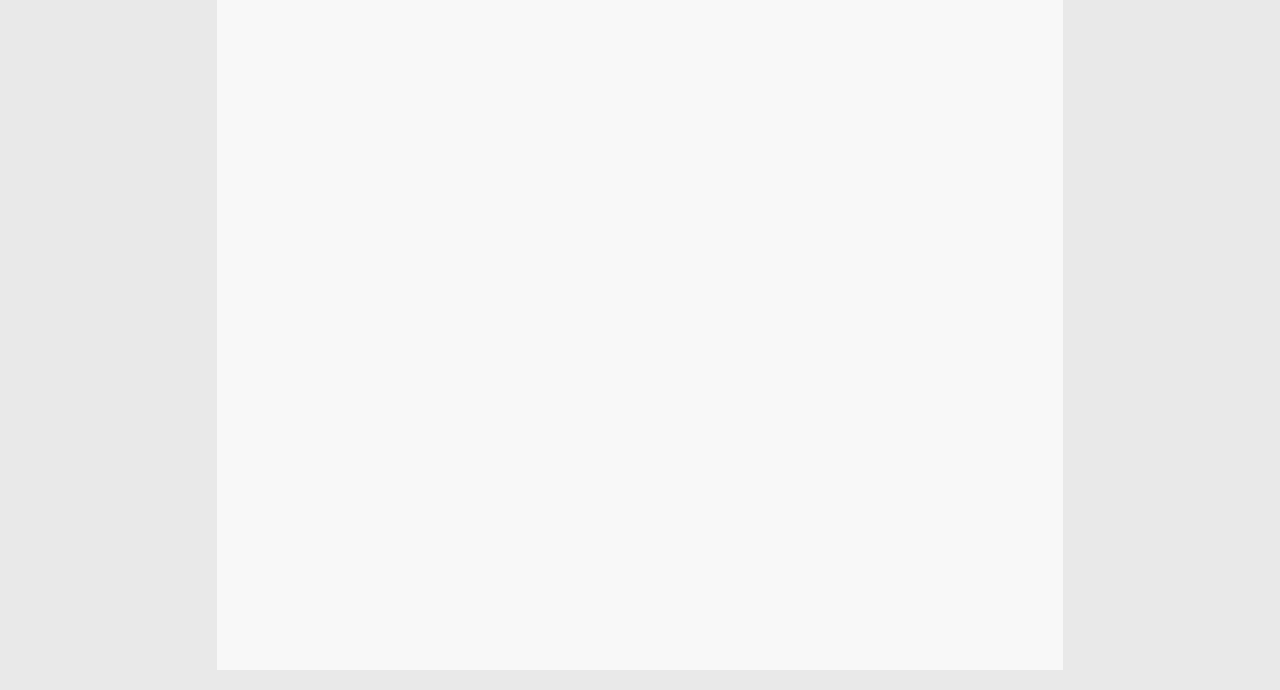
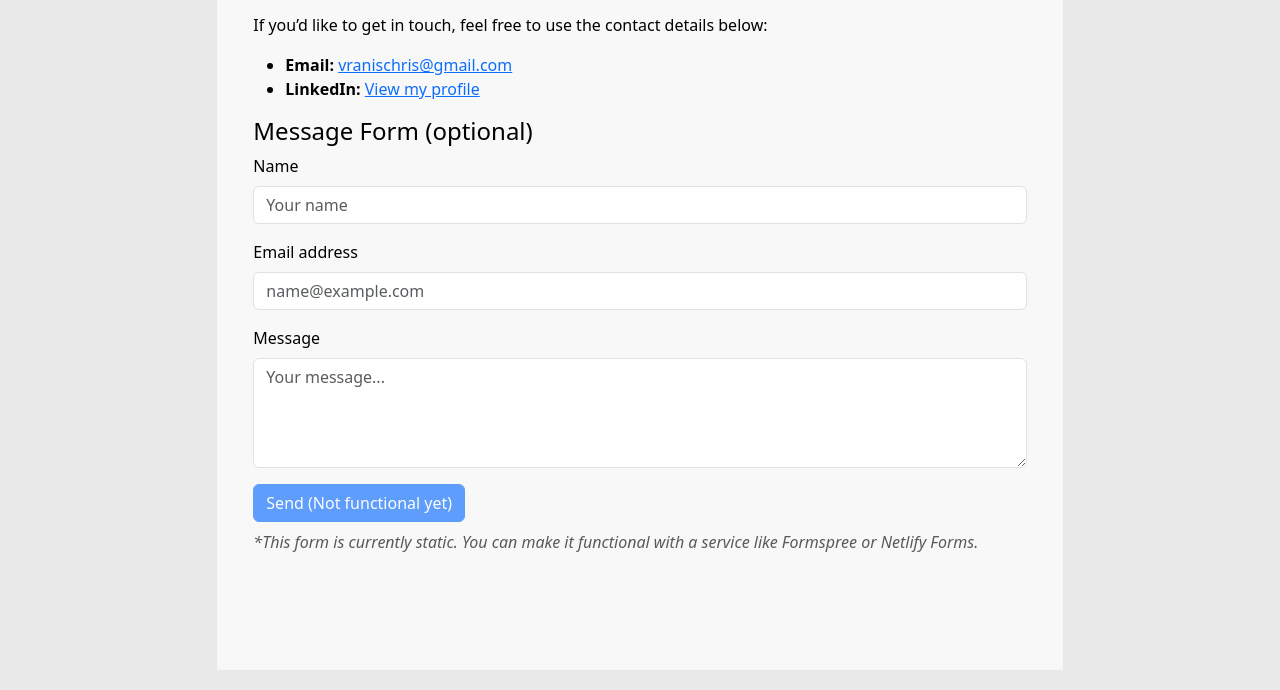
Before and after one commit to vranisch/vranisch.github.io, a plain HTML site: page contact.html in a window 1280 px wide. Shown: the part 326-1016 px from the top of the page. Drawn offline with nearby package versions, Linux system fonts and the light colour scheme.

Commit message:
Update contact.html

```diff
--- a/contact.html
+++ b/contact.html
@@ -95,8 +95,37 @@
       <div class="col-12 col-md-2"></div>
       <div class="col-12 col-md-8">
         <div class="main-box p-4">
-          vranischris@gmail.com
-          linkedin
+          <div class="container mt-5">
+  <h2>Contact Me</h2>
+  <hr />
+
+  <p>If you’d like to get in touch, feel free to use the contact details below:</p>
+
+  <ul>
+    <li><strong>Email:</strong> <a href="mailto:vranischris@gmail.com">vranischris@gmail.com</a></li>
+    <li><strong>LinkedIn:</strong> <a href="https://www.linkedin.com/in/YOUR-USERNAME" target="_blank">View my profile</a></li>
+  </ul>
+
+  <h4>Message Form (optional)</h4>
+  <form>
+    <div class="mb-3">
+      <label for="name" class="form-label">Name</label>
+      <input type="text" class="form-control" id="name" placeholder="Your name">
+    </div>
+    <div class="mb-3">
+      <label for="email" class="form-label">Email address</label>
+      <input type="email" class="form-control" id="email" placeholder="name@example.com">
+    </div>
+    <div class="mb-3">
+      <label for="message" class="form-label">Message</label>
+      <textarea class="form-control" id="message" rows="4" placeholder="Your message..."></textarea>
+    </div>
+    <button type="submit" class="btn btn-primary" disabled>Send (Not functional yet)</button>
+  </form>
+
+  <p class="text-muted mt-2"><em>*This form is currently static. You can make it functional with a service like Formspree or Netlify Forms.</em></p>
+</div>
+
         </div>
       </div>
       <div class="col-12 col-md-2"></div>
```
